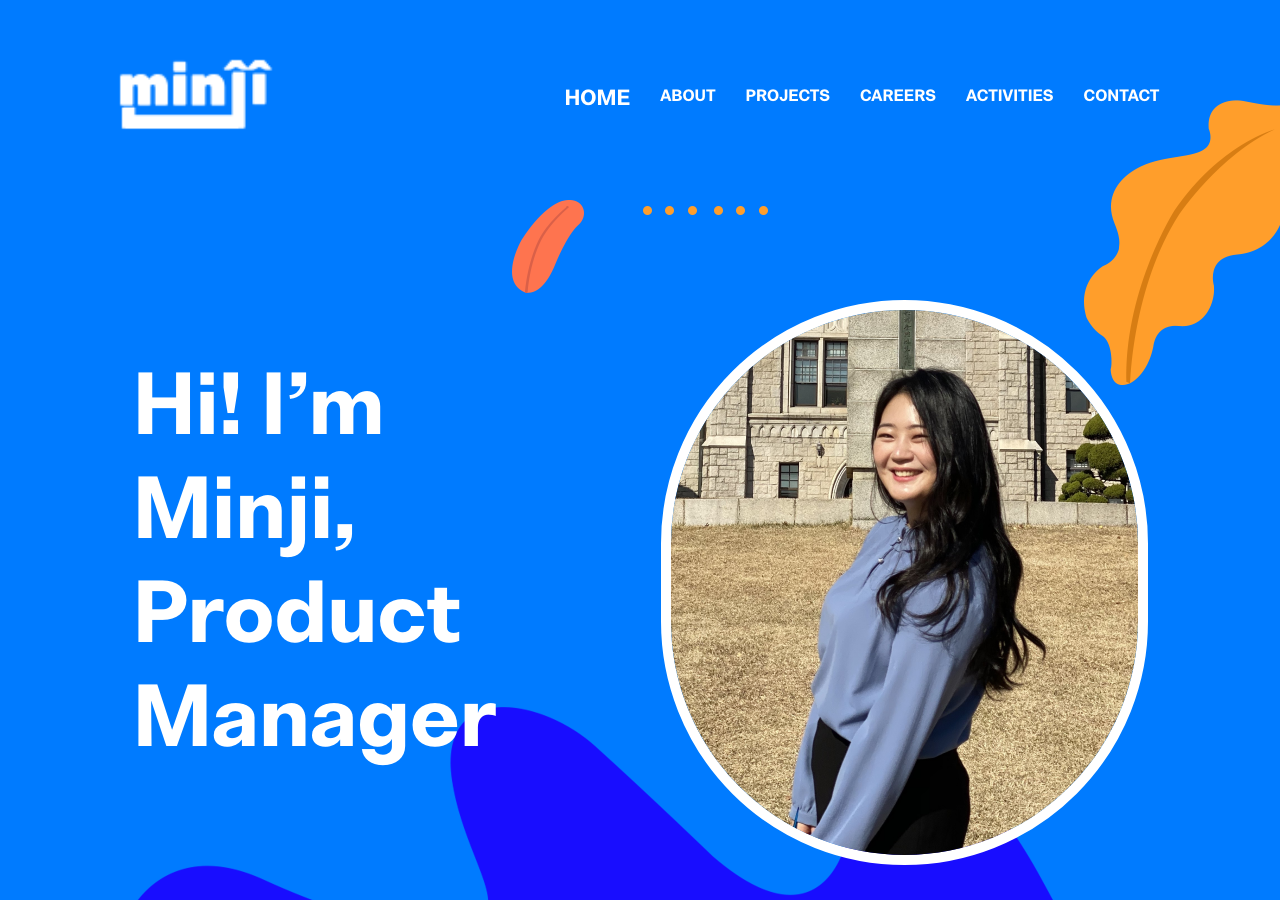
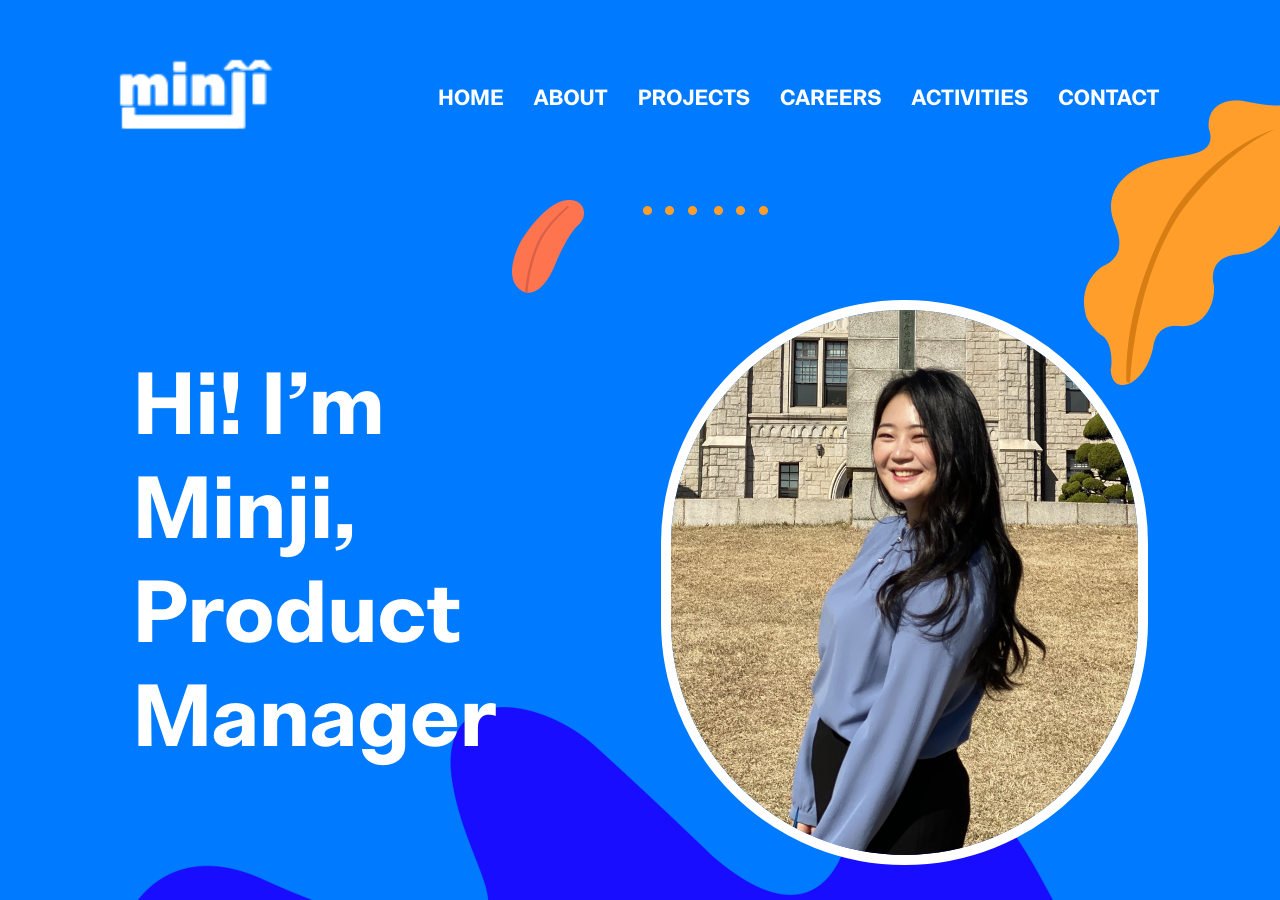
Before and after one commit to GrowingGlowingMinji/GrowingGlowingMinji.github.io, a Jekyll site: the page built from index.html, in a window 1280 px wide and 900 px high. Built offline with Jekyll 4.4.1, drawn with Linux system fonts in a browser that asks for light colours.

Commit message:
media relative ratio-navi

```diff
--- a/_includes/header.html
+++ b/_includes/header.html
@@ -29,7 +29,7 @@
           <a class="nav-link" href="{{ site.baseurl }}/">Home</a>
         </li>
         {% for link in site.data.settings.menu %}
-        <li class="nav-item {{ class }}">
+        <li class="nav-item {{ class }} font-navi">
           <a class="nav-link" href="{{ link.link }}">{{ link.name }}</a>
         </li>
         {% endfor %}
```
